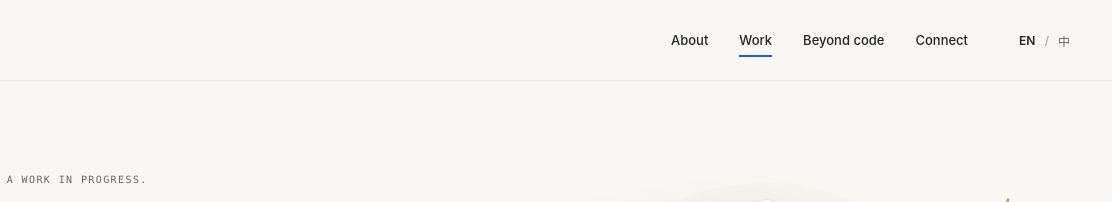
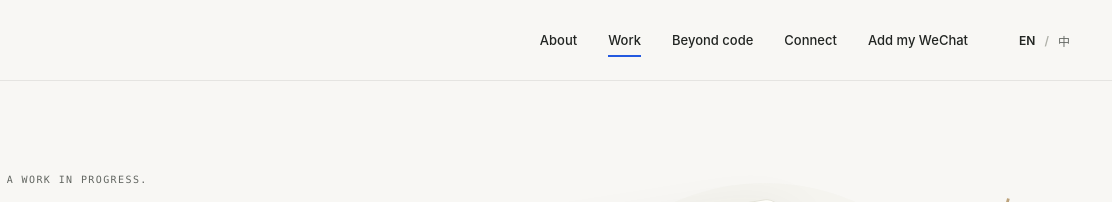
Before and after one commit to hujingwen1025/Williams-Website, a plain HTML site: page public/index.html in a window 1280 px wide. Shown: the top 202 px of the page, 168-1280 px from the left. Drawn offline with Linux system fonts and the light colour scheme.

Commit message:
Add WeChat links to navigation
Add “Add my WeChat” and “加我微信” links to the English and Chinese navigation, respectively.

```diff
--- a/public/index.html
+++ b/public/index.html
@@ -15,7 +15,7 @@
 <body data-language="en">
   <a class="skip-link" href="#main">Skip to content</a><div class="reading-progress" aria-hidden="true"><span></span></div>
   <header class="site-header"><div class="nav-shell"><a class="wordmark" href="#top" aria-label="William Hu"><span>W<span class="brand-dot">.</span></span><span class="wordmark-name">William Hu</span></a>
-    <nav id="navigation" class="navigation" aria-label="Main navigation"><a href="#about">About</a><a href="#work">Work</a><a href="#beyond">Beyond code</a><a href="#connect">Connect</a></nav>
+    <nav id="navigation" class="navigation" aria-label="Main navigation"><a href="#about">About</a><a href="#work">Work</a><a href="#beyond">Beyond code</a><a href="#connect">Connect</a><a href="#connect">Add my WeChat</a></nav>
     <div class="nav-actions"><a class="language-link" href="zh/" lang="zh-Hans" hreflang="zh-Hans" aria-label="Read this website in Chinese"><span class="current">EN</span><span class="lang-divider">/</span><span class="muted">中</span></a>
     <button class="menu-toggle" type="button" aria-controls="navigation" aria-expanded="false" aria-label="Open navigation" data-open-label="Open navigation" data-close-label="Close navigation" hidden><span></span><span></span></button></div>
   </div></header>
```
Also changed, not shown: public/zh/index.html (+1 -1 lines).
